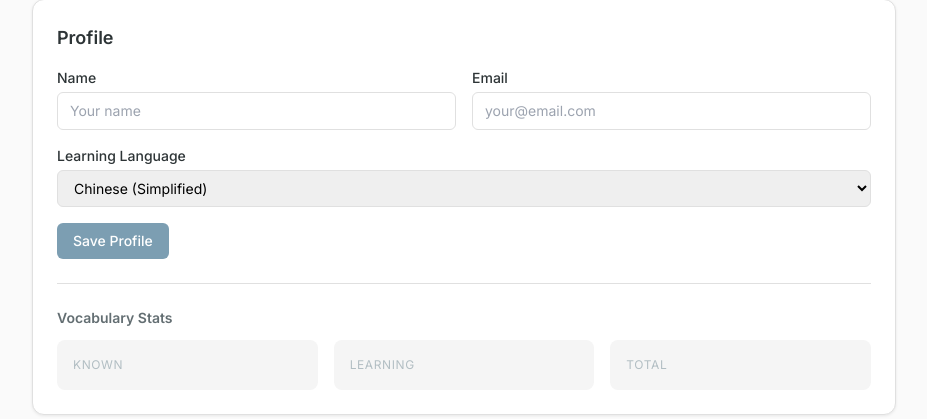
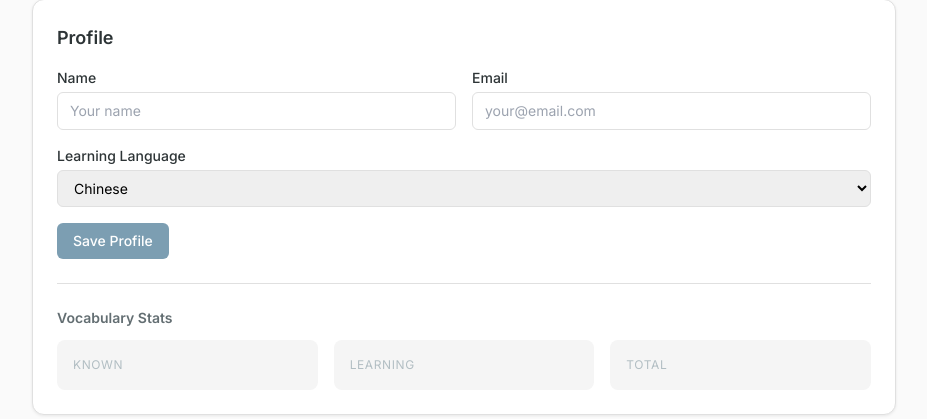
Before and after one commit to anath2/language-app, a Python web app: template app/templates/admin.html in a window 1280 px wide. Shown: the part 187-606 px from the top of the page, without its empty margins (176-1103 px from the left). Run offline with Jinja, Linux system fonts and the light colour scheme; the template is opened without the code that fills it, so the values that code supplies are empty; some libraries are stand-ins or nearby versions.

Commit message:
Updates languages

```diff
--- a/app/templates/fragments/admin_profile.html
+++ b/app/templates/fragments/admin_profile.html
@@ -33,8 +33,7 @@
         <div>
             <label class="block text-sm font-medium mb-1" style="color: var(--text-primary);">Learning Language</label>
             <select name="language" class="input-field w-full px-3 py-2 text-sm">
-                <option value="zh-CN" {% if profile and profile.language == 'zh-CN' %}selected{% endif %}>Chinese (Simplified)</option>
-                <option value="zh-TW" {% if profile and profile.language == 'zh-TW' %}selected{% endif %}>Chinese (Traditional)</option>
+                <option value="zh-CN" {% if profile and profile.language =='zh-CN' %}selected{% endif %}>Chinese </option> <!-- TODO Add more languages -->
             </select>
         </div>
 
```
